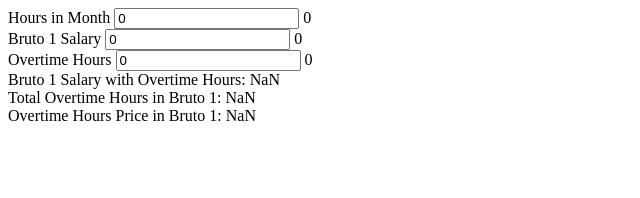
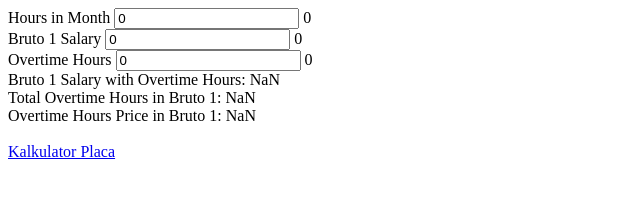
Before and after one commit to dbajramo/OvertimeCalculator, a plain HTML site: page index.html in a window 1280 px wide. Shown: the whole page, without its empty margins (0-640 px from the left). Drawn offline with Linux system fonts and the light colour scheme.

Commit message:
added link to moj-posao kalkulator placa

```diff
--- a/index.html
+++ b/index.html
@@ -23,6 +23,9 @@
     Total Overtime Hours in Bruto 1: {{ totalOvertimePrice }}
     <br>
     Overtime Hours Price in Bruto 1: {{ pricePerHour }}
+    <br>
+    <br>
+    <a href="https://www.moj-posao.net/Kalkulator-Placa/" target="_blank">Kalkulator Placa</a>
   </div>
 
   <script>
```
